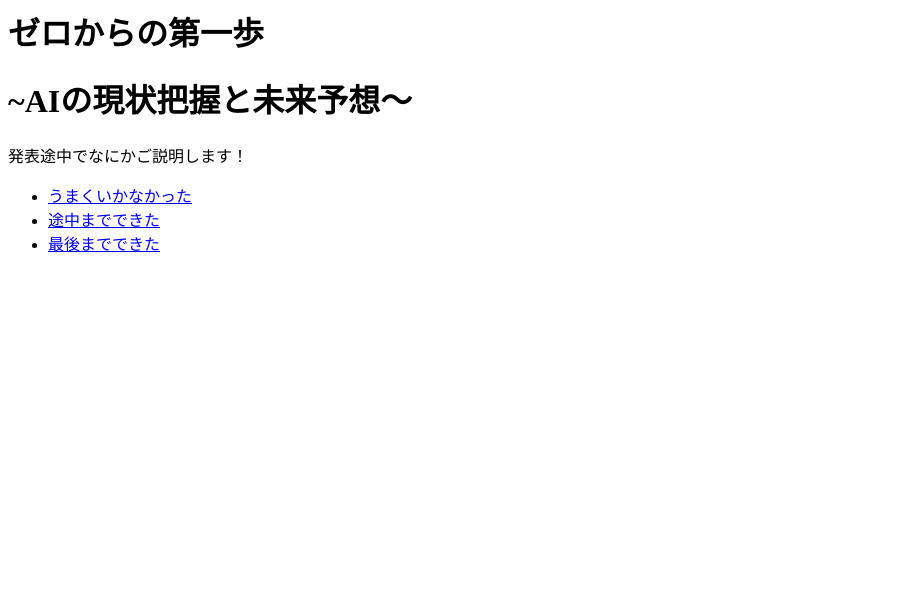
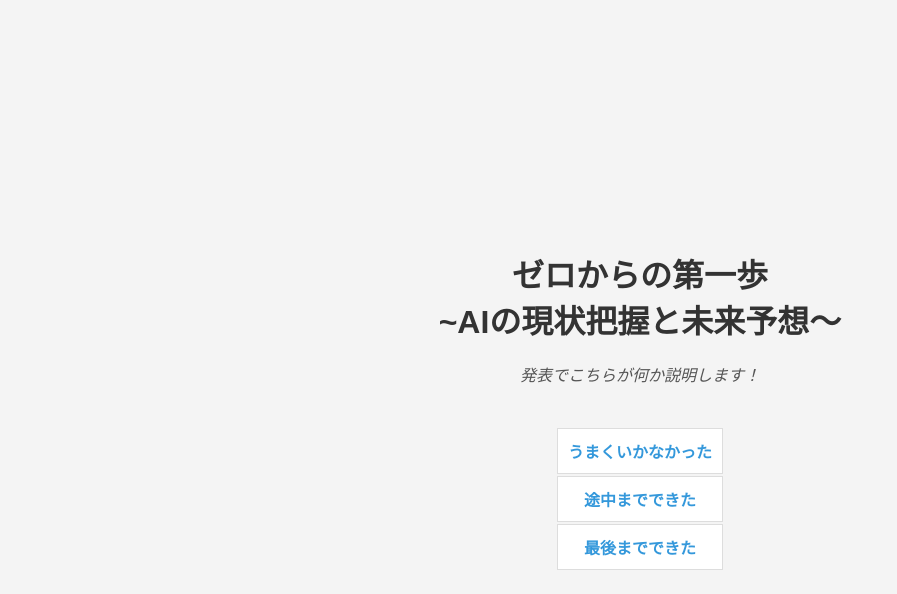
Before and after one commit to Y-Kakuta/bunkakai, a plain HTML site: page index.html in a window 1280 px wide. Shown: the whole page, without its empty margins (0-897 px from the left). Drawn offline with Linux system fonts and the light colour scheme.

Commit message:
Update index.html

```diff
--- a/index.html
+++ b/index.html
@@ -1,13 +1,80 @@
+<!DOCTYPE html>
+<html lang="ja">
+
 <head>
-    <title>AIと機械学習</title>
+    <meta charset="UTF-8">
+    <meta name="viewport" content="width=device-width, initial-scale=1.0">
+    <title>ゼロからの第一歩</title>
+    <style>
+        body {
+            font-family: 'Arial', sans-serif;
+            background-color: #f4f4f4;
+            margin: 0;
+            padding: 0;
+            display: flex;
+            justify-content: center;
+            align-items: center;
+            height: 100vh;
+        }
+
+        #title {
+            text-align: center;
+            color: #333;
+            margin-bottom: 20px;
+        }
+
+        #message {
+            text-align: center;
+            color: #555;
+            font-style: italic;
+            margin-bottom: 40px;
+        }
+
+        .center-table {
+            margin: auto;
+            text-align: center; /* テーブルを中央に配置 */
+        }
+
+        td {
+            text-align: center;
+            padding: 10px;
+            border: 1px solid #ddd;
+            background-color: #fff;
+        }
+
+        a {
+            text-decoration: none;
+            color: #3498db;
+            font-weight: bold;
+            transition: color 0.3s;
+        }
+
+        a:hover {
+            color: #207cca;
+        }
+    </style>
 </head>
+
 <body>
-    <h1>ゼロからの第一歩</h1>
-    <h1>~AIの現状把握と未来予想～</h1>
-    <p>発表途中でなにかご説明します！</p>
-    <ul>
-        <li><a href="./o1.html">うまくいかなかった</a></li>
-        <li><a href="./o2.html">途中までできた</a></li>
-        <li><a href="./o3.html">最後までできた</a></li>
-    </ul>
+    <div>
+        <h1 id="title">
+            ゼロからの第一歩
+            <br>
+            ~AIの現状把握と未来予想～
+        </h1>
+        <p id="message">発表でこちらが何か説明します！</p>
+        <table class="center-table">
+            <tr>
+                <td><a href="./o1.html">うまくいかなかった</a></td>
+            </tr>
+            <tr>
+                <td><a href="./o2.html">途中までできた</a></td>
+            </tr>
+            <tr>
+                <td><a href="./o3.html">最後までできた</a></td>
+            </tr>
+        </table>
+    </div>
 </body>
+
+</html>
```
